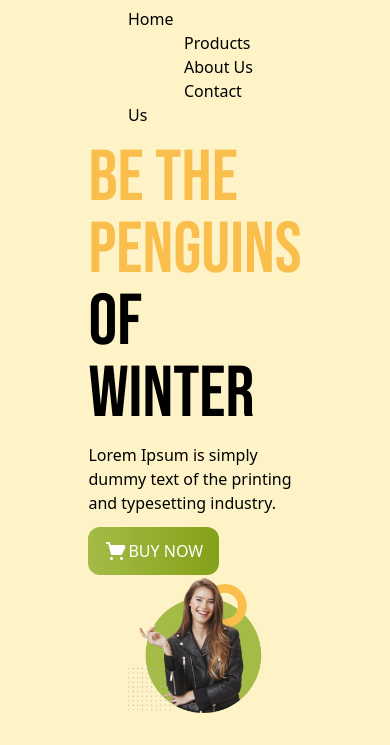
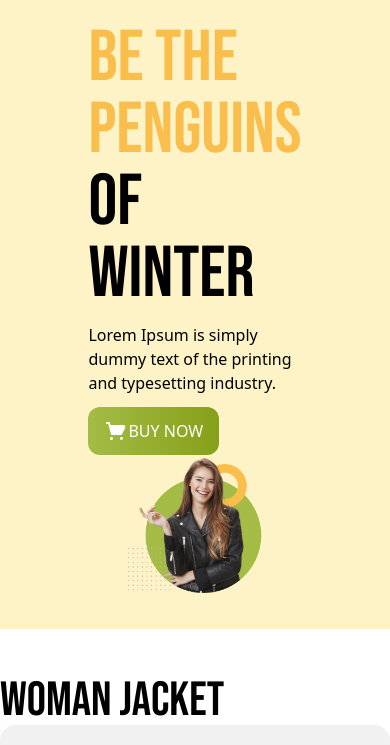
Before and after one commit to sahanakoli/penguin-fashion-tailwind, a plain HTML site: page index.html in a window 390 px wide. Shown: the part 77-822 px from the top of the page. Drawn offline with nearby package versions, Linux system fonts and the light colour scheme.

Commit message:
finished shopping details section with responsive

```diff
--- a/index.html
+++ b/index.html
@@ -28,11 +28,13 @@
                 <img src="icons/Frame (4).svg">
                 <h1 class="text-2xl"><span class="text-[#A4BC46]">Penguin</span> Fashion</h1>
             </div>
-            <div class="space-x-14">
-                <a href="">Home</a>
-                <a href="">Products</a>
-                <a href="">About Us</a>
-                <a href="">Contact Us</a>
+            <div class=" space-x-14 hidden md:block">
+                <ul class="flex justify-between items-center gap-8 pt-4">
+                <li><a href="">Home</a></li>
+                <li><a href="">Products</a></li>
+                <li><a href="">About Us</a></li>
+                <li><a href="">Contact Us</a></li>
+                </ul>
             </div>
         </nav>
         <!-- banner section -->
@@ -189,7 +191,7 @@
             </div>
         </section>
         <!-- shopping details section -->
-        <section class=" flex gap-20 items-center py-10">
+        <section class=" flex flex-col-reverse md:flex-row gap-20 items-center py-10">
             <div class="space-y-10 flex-1">
                 <div class="flex justify-between items-center bg-white h-32 rounded-2xl drop-shadow-lg p-5  space-x-2">
                     <div>
```
